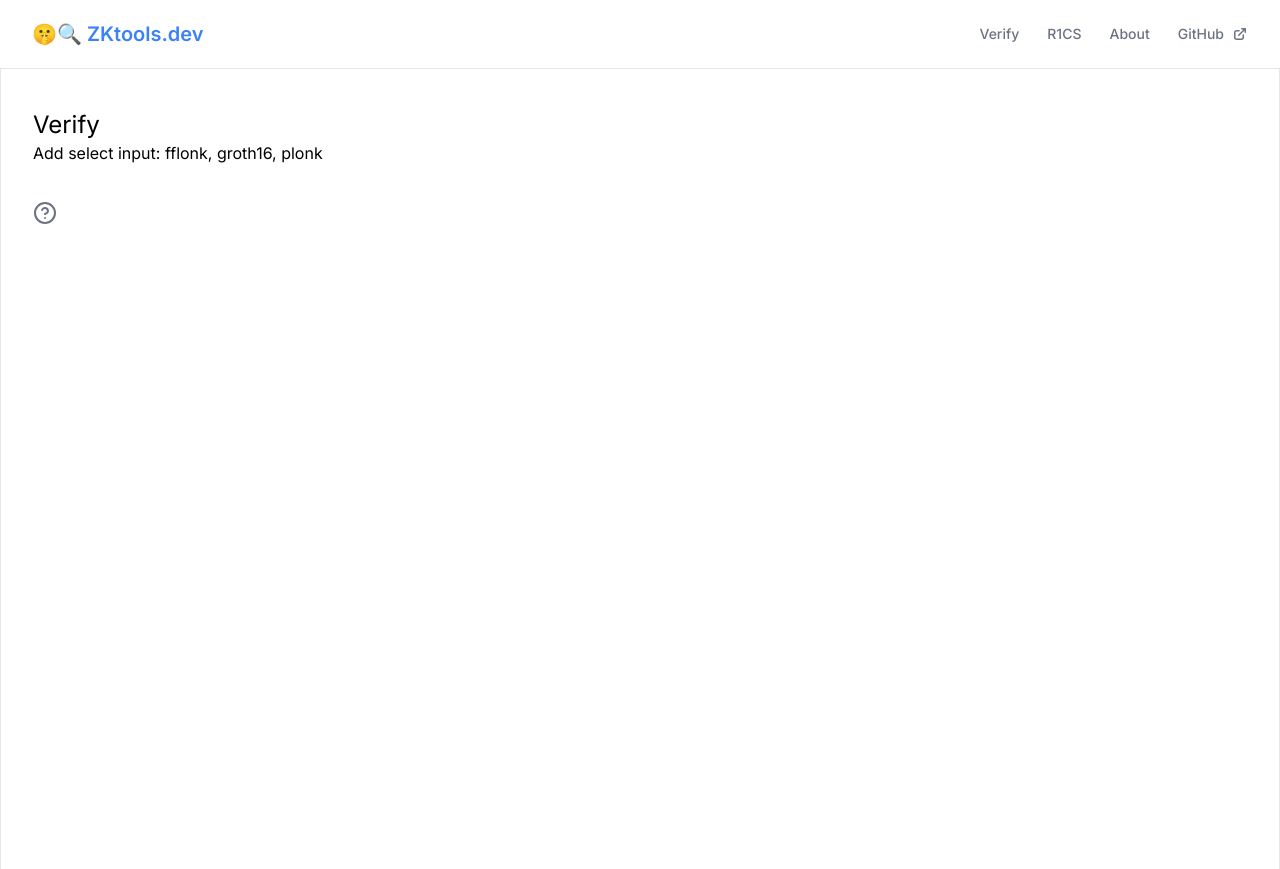
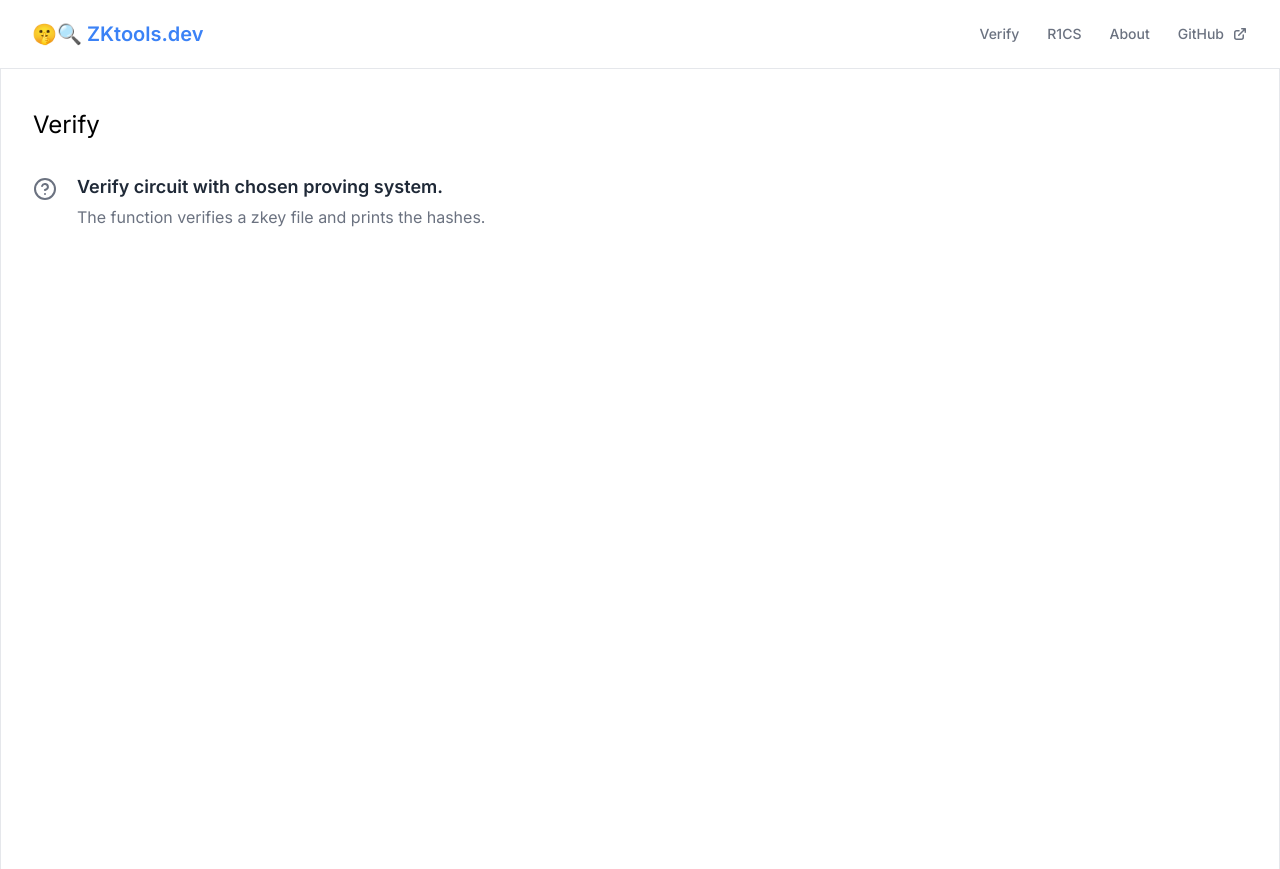
Before and after one commit to Hugoo/zktools.dev, a Next.js app: page /verify in a window 1280 px wide. Built offline with nearby package versions, Linux system fonts and the light colour scheme.

Commit message:
Add title and description to verify page

```diff
--- a/src/app/verify/page.tsx
+++ b/src/app/verify/page.tsx
@@ -4,8 +4,7 @@ export default function Verify() {
   return (
     <div>
       <h1>Verify</h1>
-      Add select input: fflonk, groth16, plonk
-      <InfoBox />
+      <InfoBox title="Verify circuit with chosen proving system." description = "The function verifies a zkey file and prints the hashes." />
     </div>
   );
 }
```
